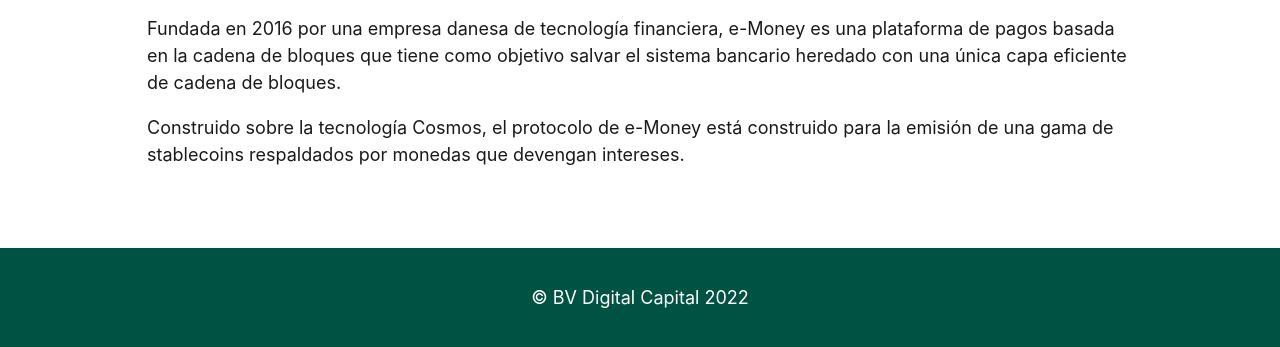
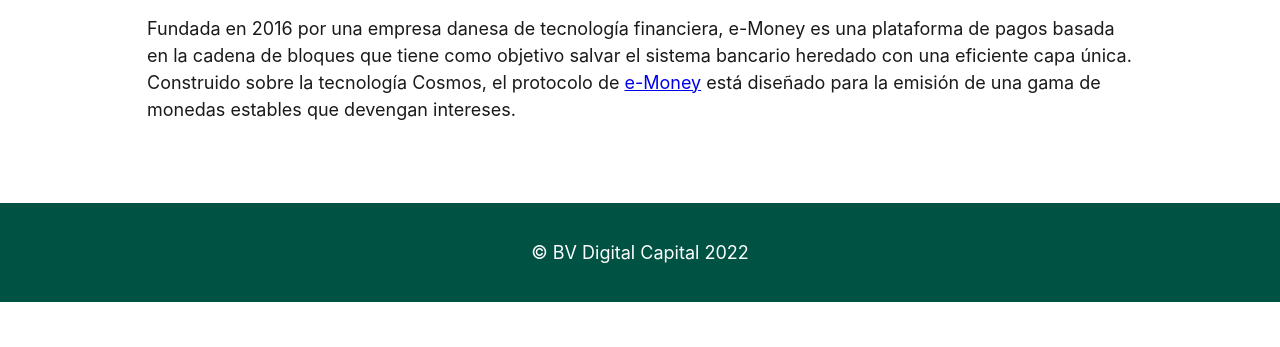
Before and after one commit to pchincoa/stabilis, an Eleventy site: page src/blog/2022-02-25-e-money-monedas-estables-europa-y-nueva-generación.md in a window 1280 px wide. Shown: the part 595-942 px from the top of the page. After the commit the page ends 897 px from the top, so only its background shows below. Built offline with nearby package versions, Linux system fonts and the light colour scheme; Eleventy itself is replaced by a stand-in of ours; files that its build step writes are made by us from their sources.

Commit message:
Update Blog “2022-02-25-e-money-monedas-estables-europa-y-nueva-generación”

```diff
--- a/src/blog/2022-02-25-e-money-monedas-estables-europa-y-nueva-generación.md
+++ b/src/blog/2022-02-25-e-money-monedas-estables-europa-y-nueva-generación.md
@@ -4,14 +4,12 @@
   e-Money es una plataforma de pagos basada en la cadena de bloques que tiene
   como objetivo salvar el sistema bancario heredado con una única capa eficiente
   de cadena de bloques.
-author: Pedro Aznar
+author: Carlos Balbuena
 date: 2022-02-25T20:53:05.525Z
 "tags ":
   - post
 image: https://cdn.sanity.io/images/6w0ip84a/production/a2f0cb51cd60050de05646357af53cfe89caecb0-3000x2000.jpg?auto=format&h=1700&q=100&w=1700
 imagAlt: E-Money se presenta como una moneda de próxima generación
 ---
-
-Fundada en 2016 por una empresa danesa de tecnología financiera, e-Money es una plataforma de pagos basada en la cadena de bloques que tiene como objetivo salvar el sistema bancario heredado con una única capa eficiente de cadena de bloques.
-
-Construido sobre la tecnología Cosmos, el protocolo de e-Money está construido para la emisión de una gama de stablecoins respaldados por monedas que devengan intereses.
+Fundada en 2016 por una empresa danesa de tecnología financiera, e-Money es una plataforma de pagos basada en la cadena de bloques que tiene como objetivo salvar el sistema bancario heredado con una eficiente capa única.\
+Construido sobre la tecnología Cosmos, el protocolo de [e-Money](https://e-money.com/) está diseñado para la emisión de una gama de monedas estables que devengan intereses.
```
